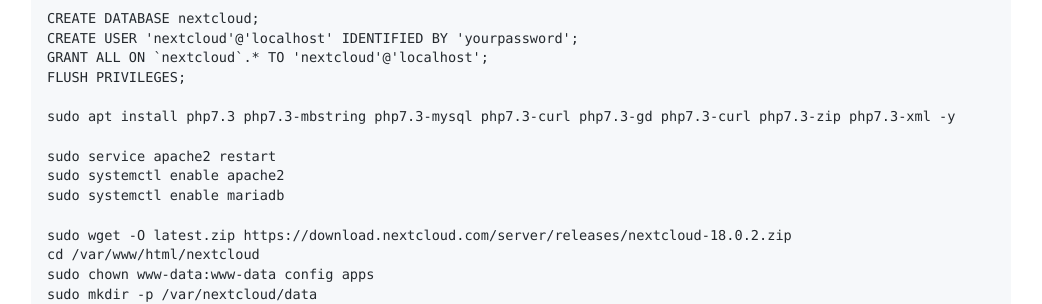
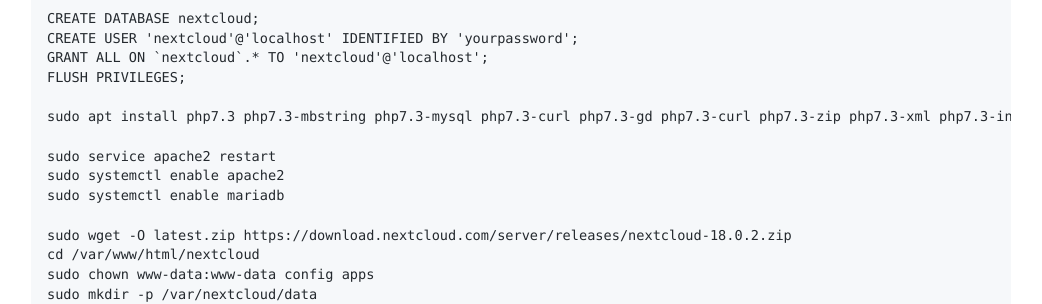
Before and after one commit to rajankpaul/docs, a Jekyll site: the page built from tutorials/linux/nextcloud/index.md, in a window 1280 px wide. Shown: the part 264-568 px from the top of the page, without its empty margins (119-1161 px from the left). Built offline with Jekyll 4.4.1, drawn with Linux system fonts in a browser that asks for light colours; comment, search, counter and statistics services are not loaded; some of the changed text lies outside the part shown.

Commit message:
Update index.md

```diff
--- a/tutorials/linux/nextcloud/index.md
+++ b/tutorials/linux/nextcloud/index.md
@@ -17,7 +17,7 @@ CREATE USER 'nextcloud'@'localhost' IDENTIFIED BY 'yourpassword';
 GRANT ALL ON `nextcloud`.* TO 'nextcloud'@'localhost';
 FLUSH PRIVILEGES;
 
-sudo apt install php7.3 php7.3-mbstring php7.3-mysql php7.3-curl php7.3-gd php7.3-curl php7.3-zip php7.3-xml -y
+sudo apt install php7.3 php7.3-mbstring php7.3-mysql php7.3-curl php7.3-gd php7.3-curl php7.3-zip php7.3-xml php7.3-intl php7.3-imagick -y
 
 sudo service apache2 restart
 sudo systemctl enable apache2
```
